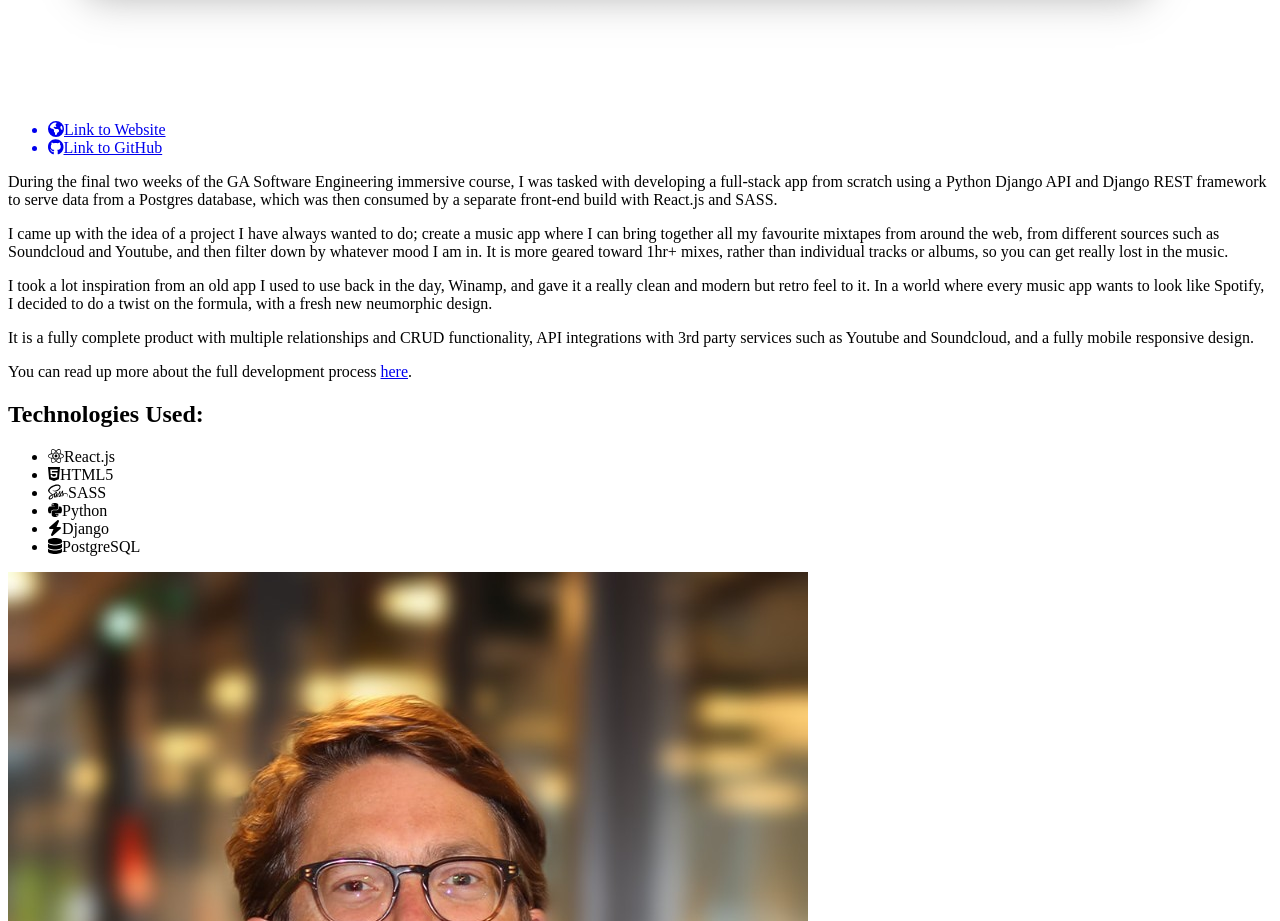
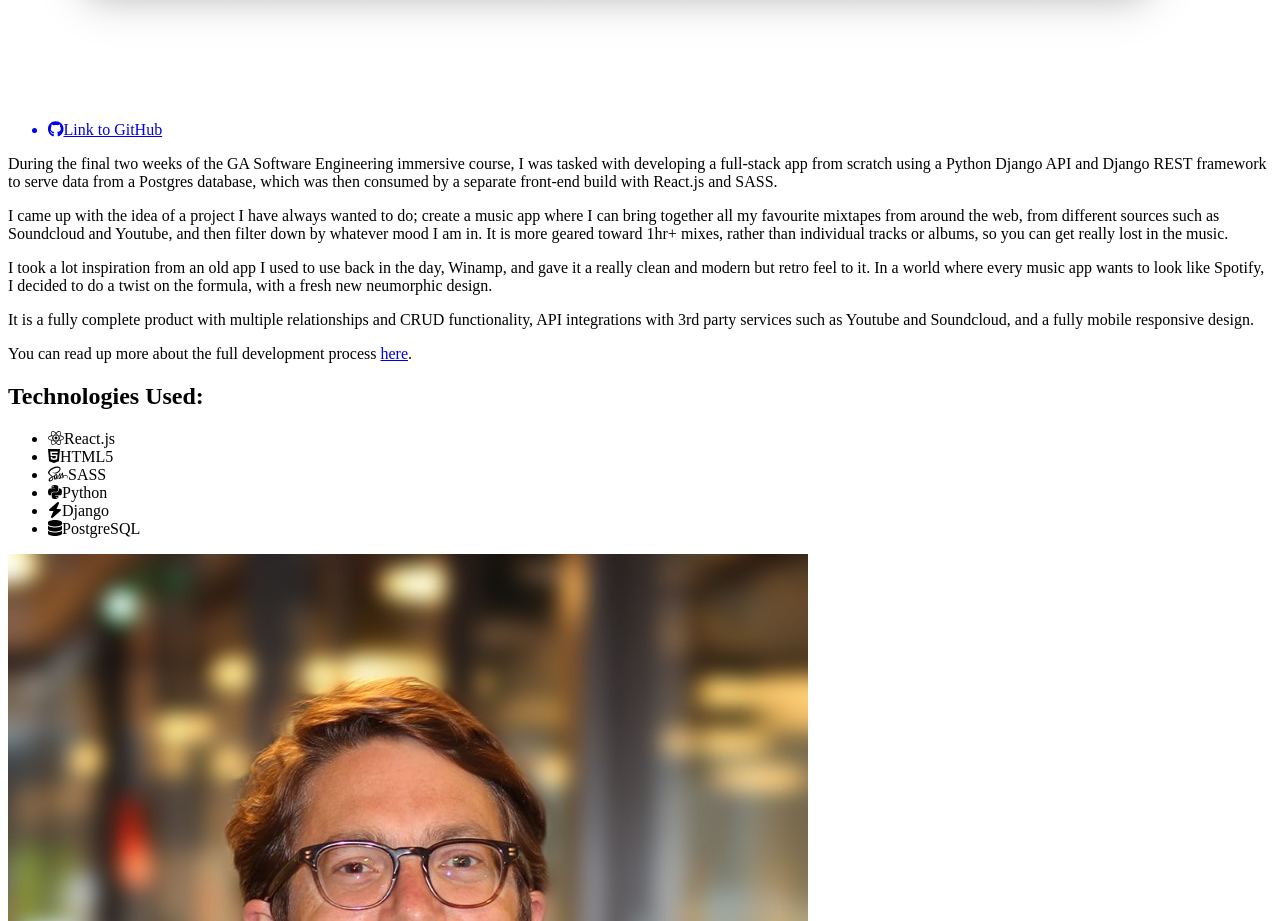
Before and after one commit to james-gulland/portfolio, a React (Create React App) app in the folder client/: page /spectrum in a window 1280 px wide. Shown: the part 920-1841 px from the top of the page. Built offline with nearby package versions, Linux system fonts and the light colour scheme; the HTML template or start-up script is replaced by a standard one.

Commit message:
remove links to old Heroku sites

```diff
--- a/client/src/components/Spectrum.js
+++ b/client/src/components/Spectrum.js
@@ -31,9 +31,6 @@ const Spectrum = () => {
             <img className="hero-image" src={screen1} alt="Spectrum Home" ></img>
             <div>
               <ul>
-                <Link to="https://spectrum.gives/" target="_blank" rel="noopener noreferrer">
-                  <li className="pill active"><FontAwesomeIcon className="icon" icon={faEarthAmericas} alt="GitHub" />Link to Website</li>
-                </Link>
                 <Link to="https://github.com/james-gulland/spectrum/" target="_blank" rel="noopener noreferrer">
                   <li className="pill active"><FontAwesomeIcon className="icon" icon={faGithub} alt="GitHub" />Link to GitHub</li>
                 </Link>
--- a/client/src/components/Wanderlust.js
+++ b/client/src/components/Wanderlust.js
@@ -31,9 +31,6 @@ const Wanderlust = () => {
             <img className="hero-image" src={screen1} alt="Spectrum Home" ></img>
             <div>
               <ul>
-                <Link to="https://wanderlust-project-3.herokuapp.com/" target="_blank" rel="noopener noreferrer">
-                  <li className="pill active"><FontAwesomeIcon className="icon" icon={faEarthAmericas} alt="GitHub" />Link to Website</li>
-                </Link>
                 <Link to="https://github.com/james-gulland/wanderlust/" target="_blank" rel="noopener noreferrer">
                   <li className="pill active"><FontAwesomeIcon className="icon" icon={faGithub} alt="GitHub" />Link to GitHub</li>
                 </Link>
```
